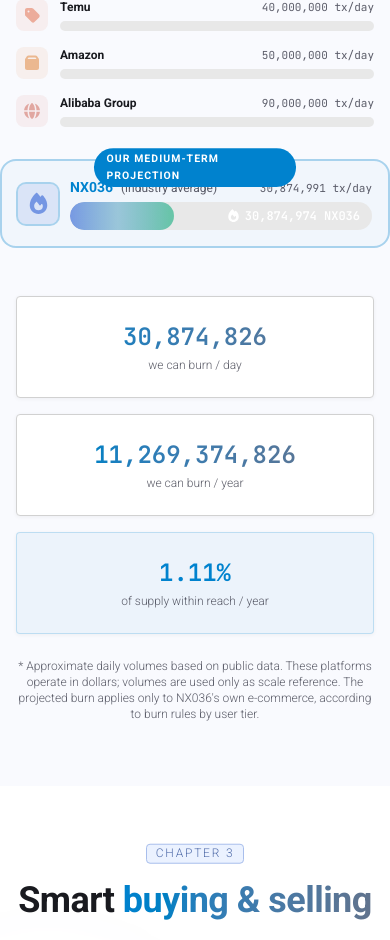
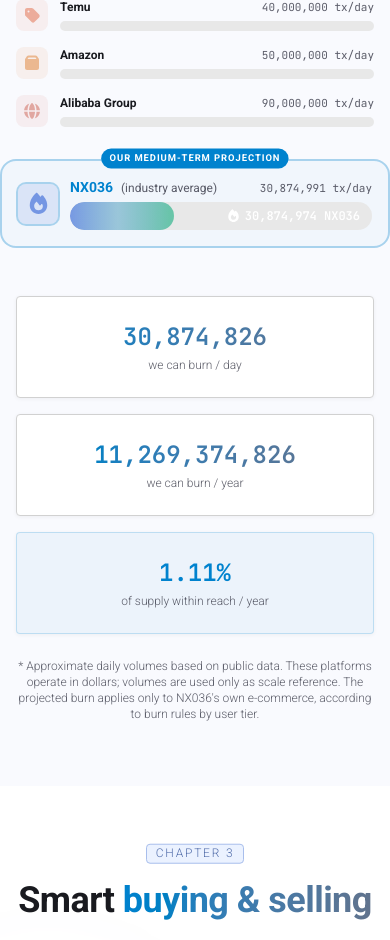
Before and after one commit to ctrl-backandwhite/spatoken, a React (Vite) app: page / in a window 390 px wide. Shown: the part 3645-4585 px from the top of the page. Built offline with nearby package versions, Linux system fonts and the light colour scheme.

Commit message:
fix: projection badge truncate/nowrap on mobile

```diff
--- a/src/components/EcommerceBurnScale.jsx
+++ b/src/components/EcommerceBurnScale.jsx
@@ -98,7 +98,7 @@
     >
       {highlight && (
         <motion.div
-          className="absolute -top-3 left-1/2 -translate-x-1/2 bg-primary text-white text-[10px] font-bold uppercase tracking-widest px-3 py-0.5 rounded-full"
+          className="absolute -top-3 left-1/2 -translate-x-1/2 bg-primary text-white text-[9px] sm:text-[10px] font-bold uppercase tracking-widest px-2 sm:px-3 py-0.5 rounded-full whitespace-nowrap max-w-[90%] text-center truncate"
           animate={{ scale: [1, 1.05, 1] }}
           transition={{ duration: 2, repeat: Infinity }}
         >
--- a/src/components/Navbar.jsx
+++ b/src/components/Navbar.jsx
@@ -32,8 +32,8 @@
     <nav
       ref={navRef}
       className={`fixed top-0 inset-x-0 z-50 transition-all duration-300 ${scrolled
-          ? 'py-3 bg-base-100/95 backdrop-blur-xl shadow-sm border-b border-base-300'
-          : 'py-5'
+        ? 'py-3 bg-base-100/95 backdrop-blur-xl shadow-sm border-b border-base-300'
+        : 'py-5'
         }`}
     >
       <div className="navbar max-w-7xl mx-auto px-4 md:px-8">
```
